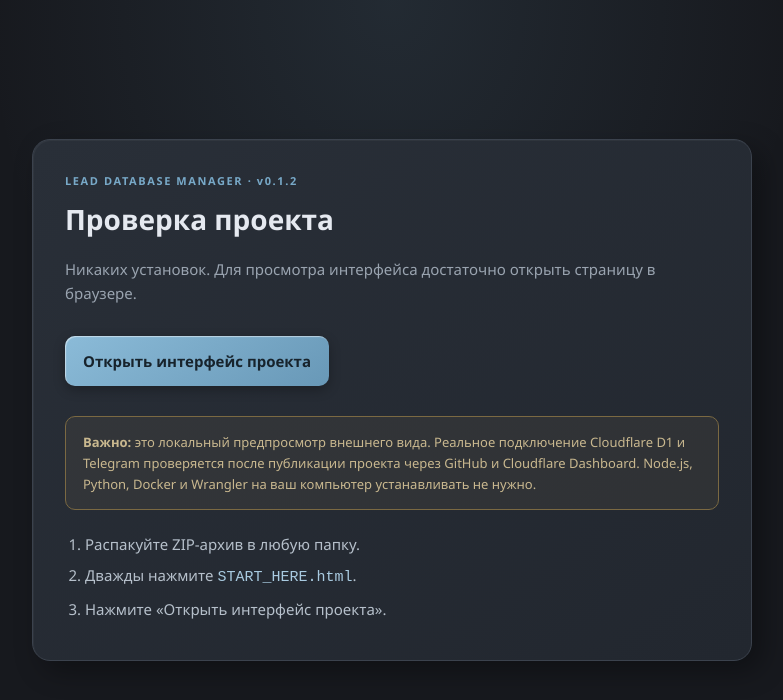
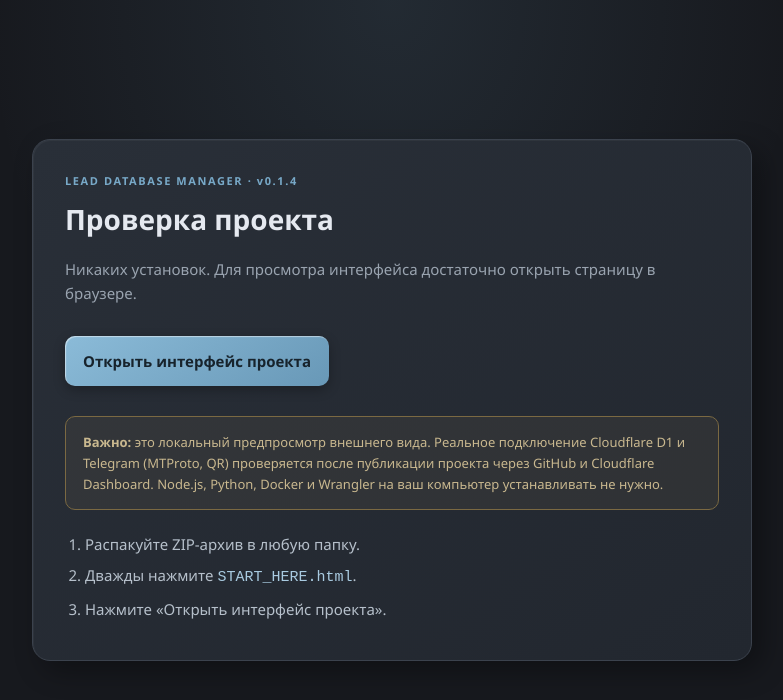
Before and after one commit to stroldek/LD_software, a website: page START_HERE.html in a window 1280 px wide. Shown: the whole page, without its empty margins (248-1031 px from the left). Drawn offline with Linux system fonts and the light colour scheme.

Commit message:
Update local preview launcher version

```diff
--- a/START_HERE.html
+++ b/START_HERE.html
@@ -4,7 +4,7 @@
   <meta charset="utf-8">
   <meta name="viewport" content="width=device-width, initial-scale=1">
   <meta name="color-scheme" content="dark">
-  <title>Lead Database Manager — запуск</title>
+  <title>Lead Database Manager — запуск v0.1.4</title>
   <style>
     :root{color-scheme:dark;--bg:#17191e;--panel:#252b33;--line:#3b424d;--text:#e5e9f0;--muted:#9aa4b0;--blue:#78a9c8}
     *{box-sizing:border-box}body{margin:0;min-height:100vh;display:grid;place-items:center;padding:24px;background:radial-gradient(ellipse at 50% 0,rgba(120,169,200,.12),transparent 45%),var(--bg);color:var(--text);font:15px/1.6 'Segoe UI',Arial,sans-serif}
@@ -15,11 +15,11 @@
 </head>
 <body>
   <main>
-    <div class="tag">LEAD DATABASE MANAGER · v0.1.2</div>
+    <div class="tag">LEAD DATABASE MANAGER · v0.1.4</div>
     <h1>Проверка проекта</h1>
     <p>Никаких установок. Для просмотра интерфейса достаточно открыть страницу в браузере.</p>
     <a class="primary" href="public/index.html">Открыть интерфейс проекта</a>
-    <div class="note"><strong>Важно:</strong> это локальный предпросмотр внешнего вида. Реальное подключение Cloudflare D1 и Telegram проверяется после публикации проекта через GitHub и Cloudflare Dashboard. Node.js, Python, Docker и Wrangler на ваш компьютер устанавливать не нужно.</div>
+    <div class="note"><strong>Важно:</strong> это локальный предпросмотр внешнего вида. Реальное подключение Cloudflare D1 и Telegram (MTProto, QR) проверяется после публикации проекта через GitHub и Cloudflare Dashboard. Node.js, Python, Docker и Wrangler на ваш компьютер устанавливать не нужно.</div>
     <ol class="steps">
       <li>Распакуйте ZIP-архив в любую папку.</li>
       <li>Дважды нажмите <code>START_HERE.html</code>.</li>
```
